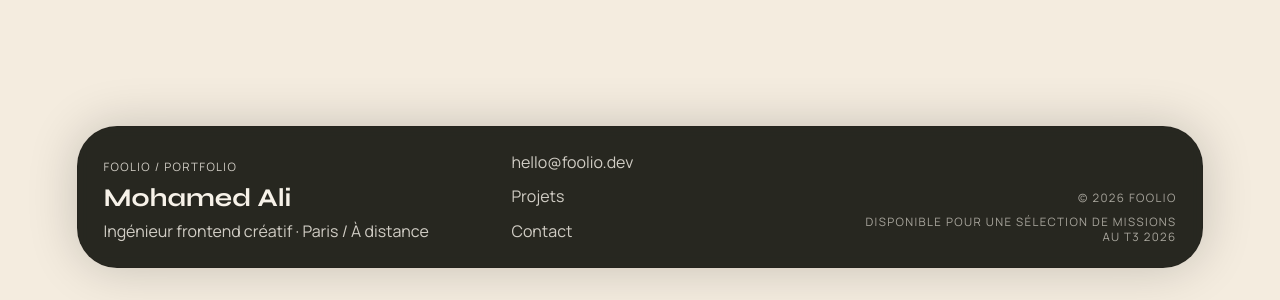
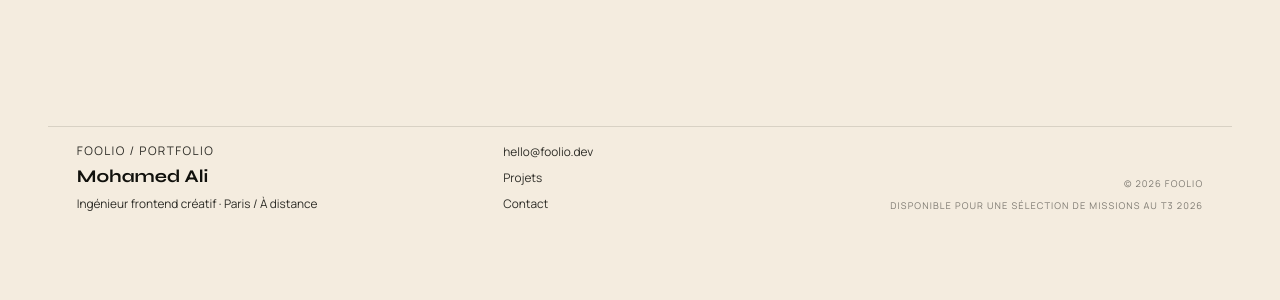
Before and after one commit to budCmoi/foOlio, a Vue app: page /project/aether-residences in a window 1280 px wide. Shown: the part 3724-4024 px from the top of the page. After the commit the page ends 3949 px from the top, so only its background shows below. Built offline with nearby package versions, Linux system fonts and the light colour scheme.

Commit message:
feat: harmoniser le responsive mobile et ajouter Render

```diff
--- a/src/assets/styles/main.scss
+++ b/src/assets/styles/main.scss
@@ -16,6 +16,7 @@
   --shadow: 0px 0px 50px 0px rgba(0, 0, 0, 0.19);
   --radius: 1.5rem;
   --radius-lg: 2.4rem;
+  --mobile-gutter: clamp(1rem, 4vw, 1.15rem);
   --content-max: min(1320px, calc(100vw - clamp(1.2rem, 4vw, 3rem) * 2));
 }
 
@@ -1622,19 +1623,28 @@ figure {
     width: 100%;
     padding-top: 6.2rem;
     padding-bottom: 2.4rem;
-    padding-inline: 3px;
+    padding-inline: var(--mobile-gutter);
   }
 
   .page-block {
     margin-bottom: clamp(2.8rem, 8vw, 4.2rem);
-    padding-inline: 3px;
+    padding-inline: 0;
   }
 
   .app-header {
     top: 3px;
-    width: calc(100vw - 6px);
+    width: calc(100vw - (var(--mobile-gutter) * 2));
     gap: 0.65rem;
     padding-inline: 0.75rem;
+  }
+
+  .manifest__copy,
+  .section-heading > div,
+  .projects-section .section-heading,
+  .contact-panel,
+  .contact-panel__surface {
+    width: 100%;
+    max-width: none;
   }
 
   .app-header__brand {
@@ -1777,6 +1787,10 @@ figure {
 
   .project-summary__panel {
     padding: 1.2rem;
+  }
+
+  .contact-panel__surface {
+    padding: clamp(1rem, 4vw, 1.2rem);
   }
 
   .studio-panel__heading h1 {
@@ -1841,7 +1855,7 @@ figure {
       flex-direction: column;
       align-items: center;
       gap: 1.2rem;
-      padding: 0 0.5rem;
+      padding: 0;
     }
     .hero__copy {
       max-width: 100%;
@@ -1862,15 +1876,16 @@ figure {
       margin-bottom: 0.5em;
     }
     .hero__actions {
-      flex-direction: column;
+      flex-direction: row;
       gap: 0.7rem;
       width: 100%;
-      align-items: stretch;
+      align-items: center;
       justify-content: center;
     }
     .hero__actions .button {
-      width: 100%;
+      width: auto;
       min-width: 0;
+      flex: 1 1 0;
       max-width: 100%;
       min-height: 2.2rem;
       padding: 0.48rem 0.78rem;
@@ -1882,12 +1897,12 @@ figure {
       display: flex;
       flex-direction: column;
       gap: 1.1rem;
-      padding: 0 0.5rem;
-      align-items: center;
+      padding: 0;
+      align-items: stretch;
     }
     .manifest__copy {
-      text-align: center;
-      align-items: center;
+      text-align: left;
+      align-items: flex-start;
       gap: 0.7rem;
       padding: 0;
     }
@@ -1896,19 +1911,19 @@ figure {
       flex-direction: column;
       gap: 0.7rem;
       width: 100%;
-      align-items: center;
+      align-items: stretch;
     }
     .manifest__card {
       width: 100%;
-      max-width: 420px;
-      margin: 0 auto;
-      text-align: center;
-      padding: 1rem 0.7rem;
+      max-width: none;
+      margin: 0;
+      text-align: left;
+      padding: 1rem;
     }
 
     /* PROJETS */
     .projects-section .section-heading {
-      text-align: center;
+      text-align: left;
       gap: 0.5rem;
       margin-bottom: 1.2rem;
     }
@@ -1916,21 +1931,24 @@ figure {
       display: flex;
       flex-direction: column;
       gap: 1.1rem;
-      align-items: center;
+      align-items: stretch;
       width: 100%;
     }
     .project-card {
       width: 100%;
-      max-width: 420px;
-      margin: 0 auto;
+      max-width: none;
+      margin: 0;
     }
 
     /* CONTACT */
     .contact-panel {
-      margin: 1.2rem auto 0 auto;
-      padding: 0.7rem 0.5rem;
-      max-width: 420px;
-      text-align: center;
+      margin: 1.2rem 0 0;
+      padding: 0;
+      max-width: none;
+      text-align: left;
+    }
+    .contact-panel__surface {
+      padding: 1rem;
     }
     .contact-panel__actions {
       display: flex;
@@ -1967,12 +1985,12 @@ figure {
   .page {
     padding-top: 5.8rem;
     padding-bottom: 2rem;
-    padding-inline: 3px;
+    padding-inline: var(--mobile-gutter);
   }
 
   .page-block {
     margin-bottom: 2.4rem;
-    padding-inline: 3px;
+    padding-inline: 0;
   }
 
   .hero__title {
@@ -2087,13 +2105,15 @@ figure {
     display: grid;
     gap: 1.4rem;
     max-width: 46rem;
+    width: 100%;
   }
   .hero__actions {
     display: flex;
     flex-direction: row;
     gap: 0.9rem;
     width: 100%;
-    justify-content: flex-start;
+    justify-content: center;
+    align-items: center;
   }
   .contact-panel__actions,
   .project-hero__actions,
--- a/src/components/SiteFooter.vue
+++ b/src/components/SiteFooter.vue
@@ -31,25 +31,22 @@ const currentYear = new Date().getFullYear()
 .site-footer {
   position: relative;
   z-index: 2;
-  width: min(100%, var(--content-max, 1320px));
-  margin: 0 auto;
+  width: 100%;
   margin-top: auto;
-  padding: 0 clamp(1rem, 3vw, 1.8rem) clamp(1.2rem, 3vw, 2rem);
+  padding: 0 0 0.85rem;
   flex-shrink: 0;
 }
 
 .site-footer__inner {
+  width: min(100%, var(--content-max, 1320px));
+  margin: 0 auto;
   display: grid;
   grid-template-columns: minmax(0, 1.2fr) repeat(2, minmax(0, 1fr));
-  gap: 1.4rem;
+  gap: 1rem;
   align-items: end;
-  padding: 1.4rem clamp(1rem, 3vw, 1.6rem);
-  border: 1px solid rgba(17, 17, 13, 0.08);
-  border-radius: calc(var(--radius-lg) + 0.1rem);
-  background: rgba(21, 22, 16, 0.92);
-  color: var(--text-inverse, #f7f2e9);
-  box-shadow: var(--shadow);
-  backdrop-filter: blur(10px);
+  padding: 0.9rem clamp(1rem, 3vw, 1.8rem) 0;
+  border-top: 1px solid rgba(17, 17, 13, 0.12);
+  color: var(--text, #151610);
 }
 
 .site-footer__brand,
@@ -61,22 +58,23 @@ const currentYear = new Date().getFullYear()
 
 .site-footer__eyebrow,
 .site-footer__meta span {
-  font-size: 0.72rem;
+  font-size: 0.58rem;
   letter-spacing: 0.12em;
   text-transform: uppercase;
-  color: rgba(247, 242, 233, 0.62);
+  color: rgba(17, 17, 13, 0.52);
 }
 
 .site-footer__brand h2 {
   font-family: 'Syne', sans-serif;
-  font-size: clamp(1.35rem, 2vw, 2rem);
-  line-height: 0.98;
+  font-size: clamp(1rem, 1.4vw, 1.25rem);
+  line-height: 1;
 }
 
 .site-footer__brand p,
 .site-footer__links a {
-  color: rgba(247, 242, 233, 0.82);
-  line-height: 1.6;
+  color: rgba(17, 17, 13, 0.88);
+  line-height: 1.45;
+  font-size: 0.74rem;
 }
 
 .site-footer__links {
@@ -84,12 +82,11 @@ const currentYear = new Date().getFullYear()
 }
 
 .site-footer__links a {
-  transition: color 0.25s ease, transform 0.25s ease;
+  transition: color 0.25s ease;
 }
 
 .site-footer__links a:hover {
-  color: rgba(247, 242, 233, 1);
-  transform: translateX(4px);
+  color: var(--text, #151610);
 }
 
 .site-footer__meta {
@@ -100,6 +97,8 @@ const currentYear = new Date().getFullYear()
 @media (max-width: 820px) {
   .site-footer__inner {
     grid-template-columns: 1fr;
+    gap: 0.75rem;
+    padding-top: 0.8rem;
   }
 
   .site-footer__links,
```
Also changed, not shown: render.yaml (added, +11 -0 lines).
